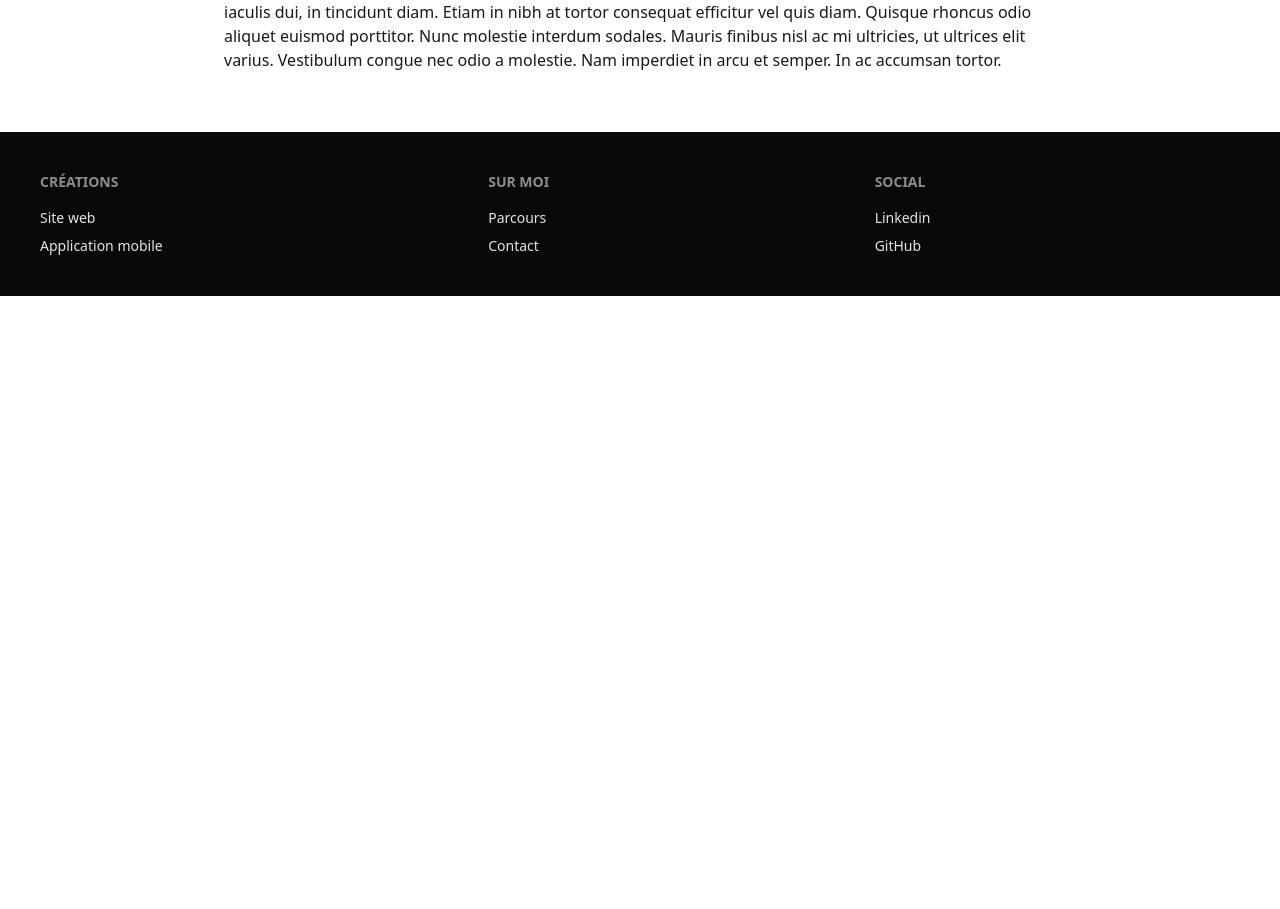
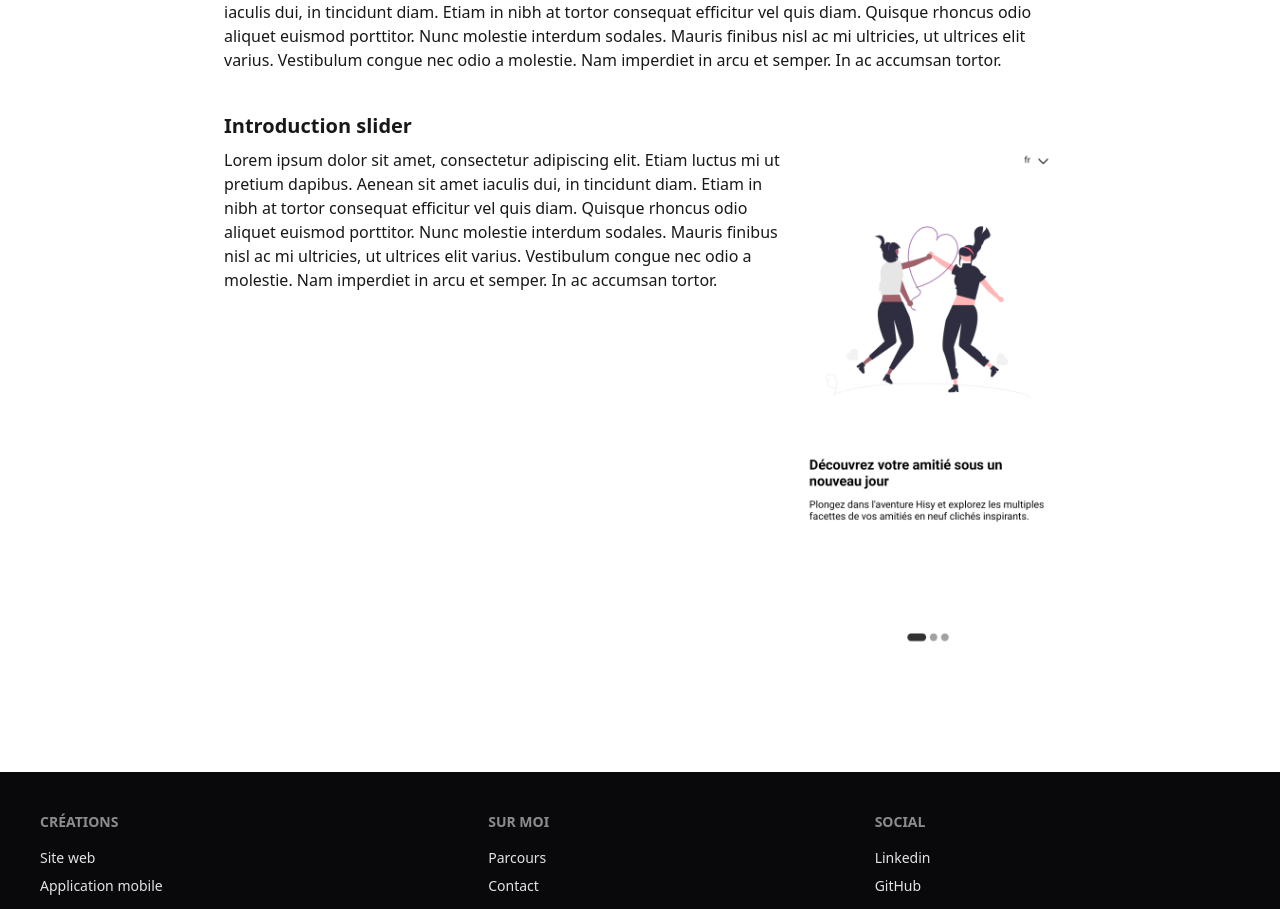
Before and after one commit to Theia01/portfolio, a React (Vite) app: page /portfolio/creations/hisy in a window 1280 px wide. Shown: the part 608-1517 px from the top of the page. Before the commit the page ends 904 px from the top, so only its background shows below. Built offline with nearby package versions, Linux system fonts and the light colour scheme.

Commit message:
:lipstick: styling intro

```diff
--- a/src/Pages/Hisy.jsx
+++ b/src/Pages/Hisy.jsx
@@ -1,5 +1,11 @@
 import Container from "../components/Container";
 import { IconInfo, IconArrowRight } from "../components/Icon";
+
+// Img project
+import imgIntroSlide1 from "../assets/img/project/hisy/hisy_step_1.png";
+import imgIntroSlide2 from "../assets/img/project/hisy/hisy_step_2.png";
+import imgIntroSlide3 from "../assets/img/project/hisy/hisy_step_3.png";
+
 function Hisy() {
   return (
     <Container>
@@ -39,17 +45,56 @@ function Hisy() {
           </div>
         </div>
       </div>
-      <p></p>
-      <h2 className="text-xl font-bold mb-2">Description</h2>
-      <p>
-        Lorem ipsum dolor sit amet, consectetur adipiscing elit. Etiam luctus mi
-        ut pretium dapibus. Aenean sit amet iaculis dui, in tincidunt diam.
-        Etiam in nibh at tortor consequat efficitur vel quis diam. Quisque
-        rhoncus odio aliquet euismod porttitor. Nunc molestie interdum sodales.
-        Mauris finibus nisl ac mi ultricies, ut ultrices elit varius. Vestibulum
-        congue nec odio a molestie. Nam imperdiet in arcu et semper. In ac
-        accumsan tortor.
-      </p>
+      <div className="pb-10">
+        <h2 className="text-xl font-bold mb-2">Description</h2>
+        <p>
+          Lorem ipsum dolor sit amet, consectetur adipiscing elit. Etiam luctus
+          mi ut pretium dapibus. Aenean sit amet iaculis dui, in tincidunt diam.
+          Etiam in nibh at tortor consequat efficitur vel quis diam. Quisque
+          rhoncus odio aliquet euismod porttitor. Nunc molestie interdum
+          sodales. Mauris finibus nisl ac mi ultricies, ut ultrices elit varius.
+          Vestibulum congue nec odio a molestie. Nam imperdiet in arcu et
+          semper. In ac accumsan tortor.
+        </p>
+      </div>
+      <div className="pb-10">
+        <h2 className="text-xl font-bold mb-2">Introduction slider</h2>
+        <div className="flex space-x-4 max-md:flex-col">
+          <p className="md:w-64 grow pb-4">
+            Lorem ipsum dolor sit amet, consectetur adipiscing elit. Etiam
+            luctus mi ut pretium dapibus. Aenean sit amet iaculis dui, in
+            tincidunt diam. Etiam in nibh at tortor consequat efficitur vel quis
+            diam. Quisque rhoncus odio aliquet euismod porttitor. Nunc molestie
+            interdum sodales. Mauris finibus nisl ac mi ultricies, ut ultrices
+            elit varius. Vestibulum congue nec odio a molestie. Nam imperdiet in
+            arcu et semper. In ac accumsan tortor.
+          </p>
+
+          <div className="carousel rounded-box md:w-64">
+            <div className="carousel-item md:w-full">
+              <img
+                src={imgIntroSlide1}
+                className="md:w-full max-md:max-h-120"
+                alt="Tailwind CSS Carousel component"
+              />
+            </div>
+            <div className="carousel-item md:w-full">
+              <img
+                src={imgIntroSlide2}
+                className="md:w-full max-md:max-h-120"
+                alt="Tailwind CSS Carousel component"
+              />
+            </div>
+            <div className="carousel-item md:w-full">
+              <img
+                src={imgIntroSlide3}
+                className="md:w-full max-md:max-h-120"
+                alt="Tailwind CSS Carousel component"
+              />
+            </div>
+          </div>
+        </div>
+      </div>
     </Container>
   );
 }
```
